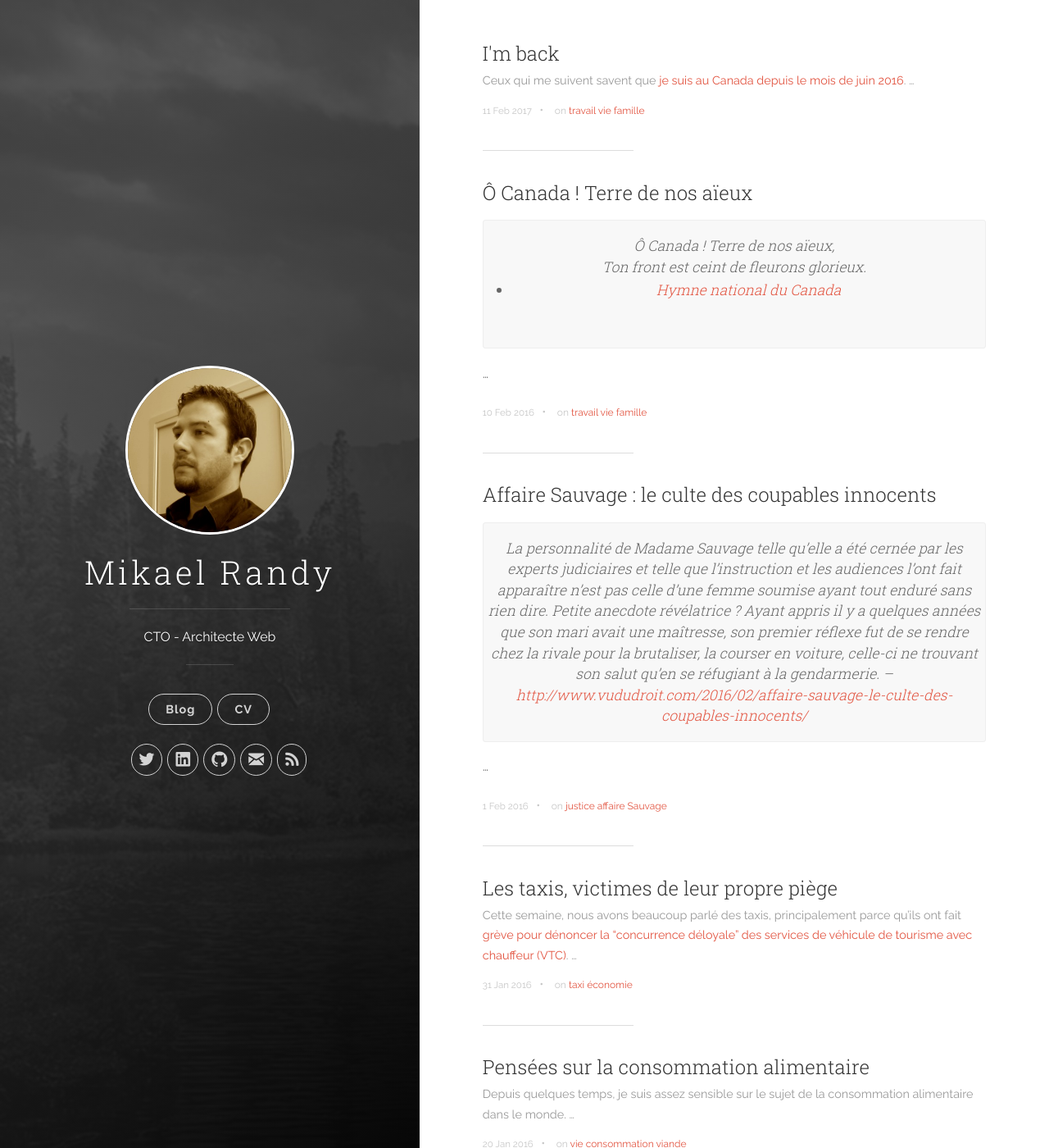
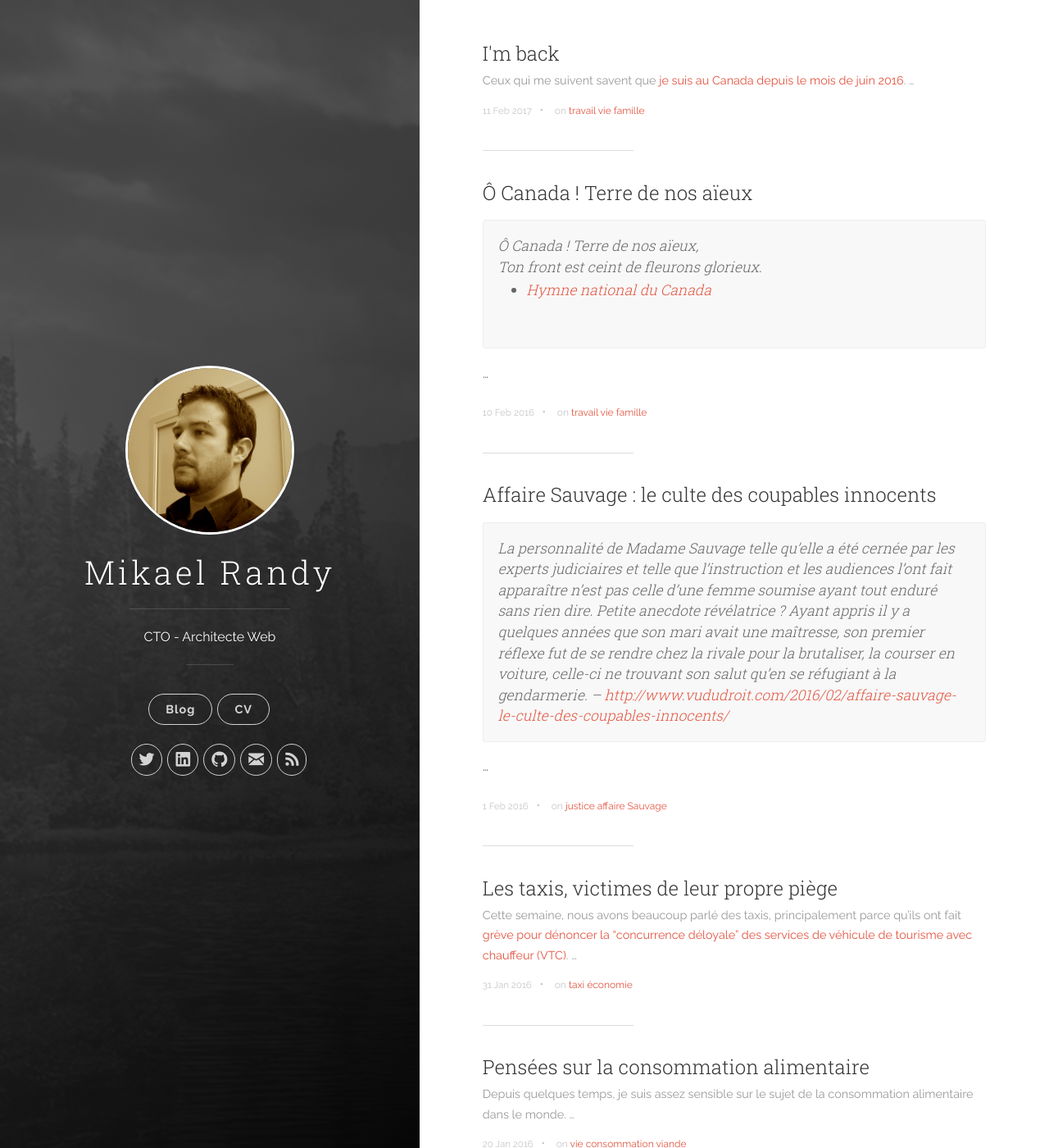
Before and after one commit to mikaelrandy/mikaelrandy.github.io, a Jekyll site: the page built from index.html, in a window 1280 px wide and 1400 px high. Shown: the whole window at 82% size. Built offline with Jekyll 4.4.1, drawn with Linux system fonts in a browser that asks for light colours; nearby versions of some CDN libraries; the list of posts is cut into pages by our own code.

Commit message:
Some graphical improvments

```diff
--- a/css/uno.css
+++ b/css/uno.css
@@ -991,7 +991,7 @@ em {
 
 blockquote {
 	margin: 1em 0;
-	padding: 1em 0;
+	padding: 1em;
 	background: #f8f8f8;
 	border: 1px solid #eeeeee;
 	border-radius: 3px;
@@ -999,7 +999,7 @@ blockquote {
 	font-weight: lighter;
 	font-style: italic;
 	font-size: 1.1em;
-	text-align: center; }
+	text-align: justify-all; }
 	blockquote p:last-child {
 		margin-bottom: 0; }
 
@@ -1103,7 +1103,6 @@ pre.highlight {
 .content-wrapper {
 	z-index: 800;
 	width: 60%;
-	max-width: 1000px;
 	margin-left: 40%; }
 
 .content-wrapper__inner {
```
